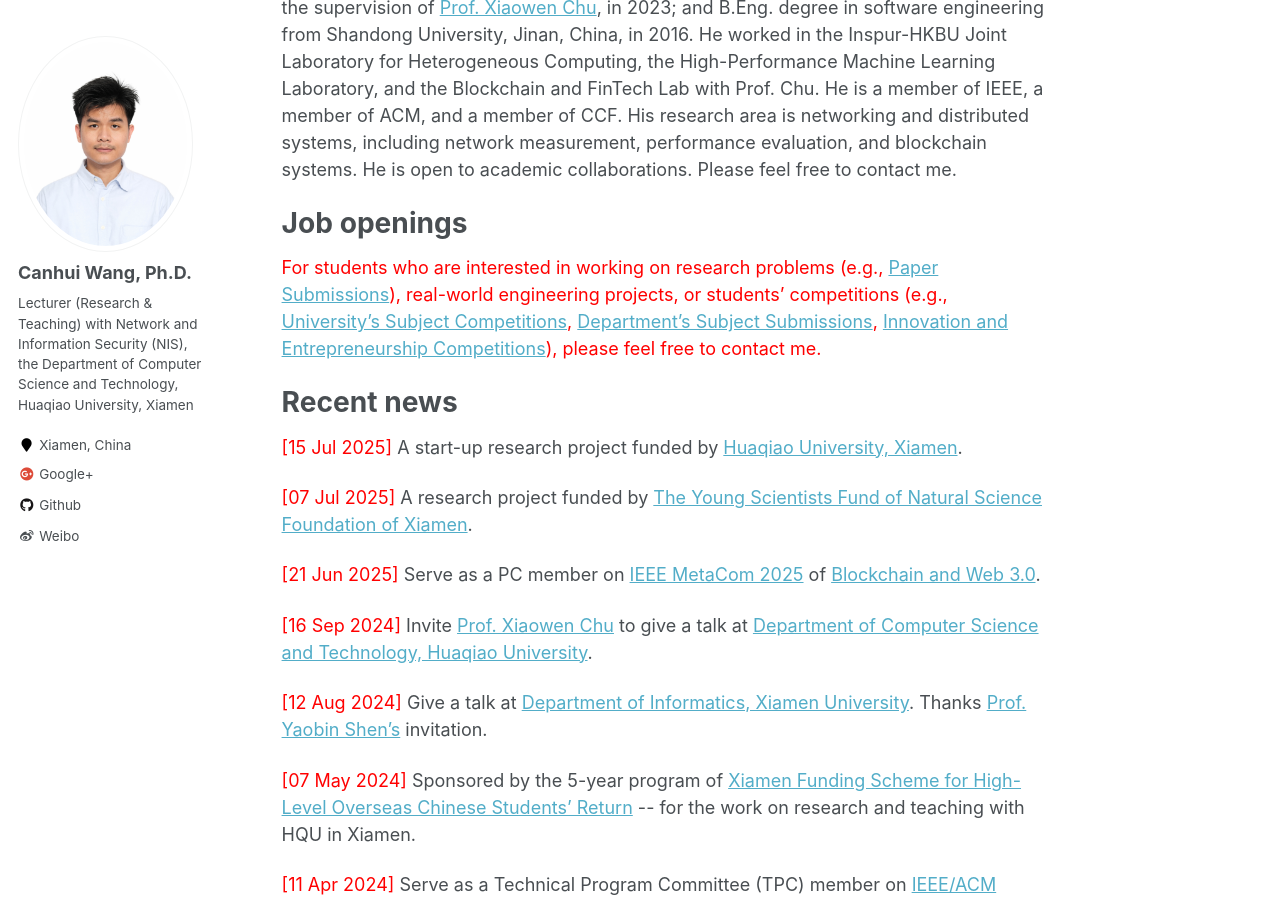
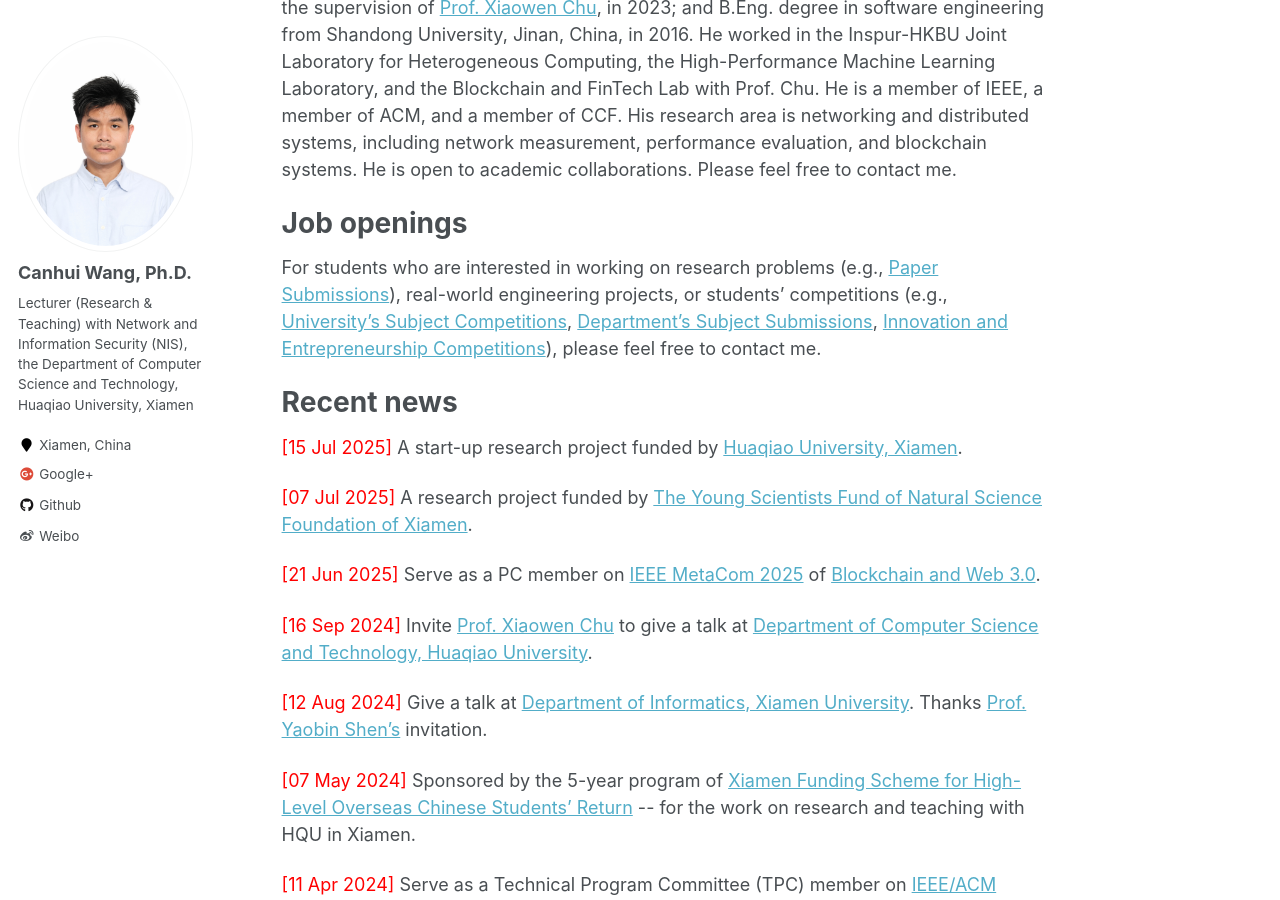
Before and after one commit to Canhui/canhui.github.io, a Jekyll site: the page built from _pages/about.md, in a window 1280 px wide and 900 px high, scrolled down 436 px. Built offline with Jekyll 4.4.1, drawn with Linux system fonts in a browser that asks for light colours.

Commit message:
Update about.md

```diff
--- a/_pages/about.md
+++ b/_pages/about.md
@@ -14,7 +14,8 @@ Canhui Wang is currently a Lecturer (Research & Teaching) with Network and Infor
 
 Job openings
 ======
-<span style="color:red"> For students who are interested in working on research problems (e.g., [Paper Submissions](https://ccfddl.com/)), real-world engineering projects, or students' competitions (e.g., [University's Subject Competitions](https://jwc.hqu.edu.cn/index/xkjs.htm), [Department's Subject Submissions](https://cst.hqu.edu.cn/info/1714/32141.htm), [Innovation and Entrepreneurship Competitions](https://cst.hqu.edu.cn/xsgz/kcjs.htm)), please feel free to contact me.</span>
+For students who are interested in working on research problems (e.g., [Paper Submissions](https://ccfddl.com/)), real-world engineering projects, or students' competitions (e.g., [University's Subject Competitions](https://jwc.hqu.edu.cn/index/xkjs.htm), [Department's Subject Submissions](https://cst.hqu.edu.cn/info/1714/32141.htm), [Innovation and Entrepreneurship Competitions](https://cst.hqu.edu.cn/xsgz/kcjs.htm)), please feel free to contact me.
+
 
 
 Recent news
```
